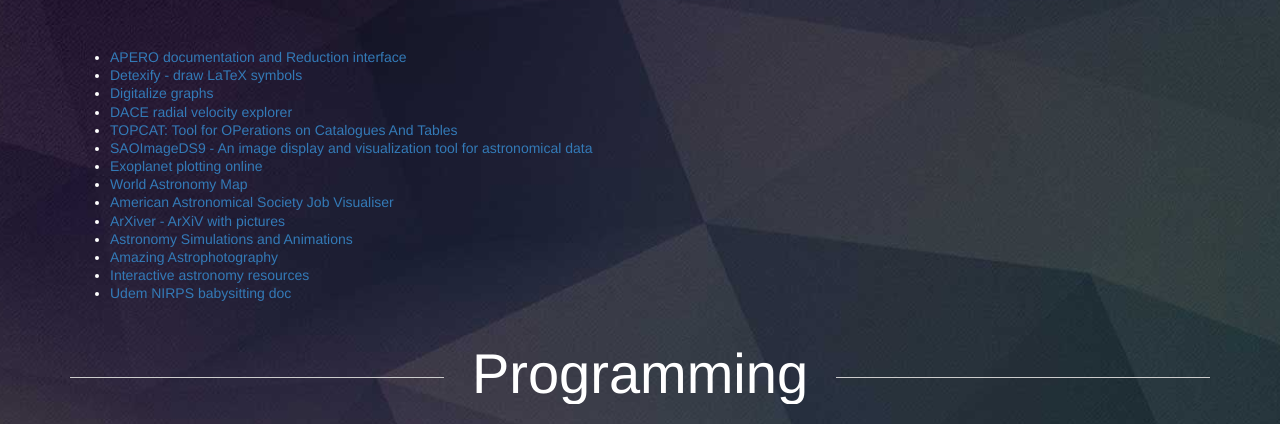
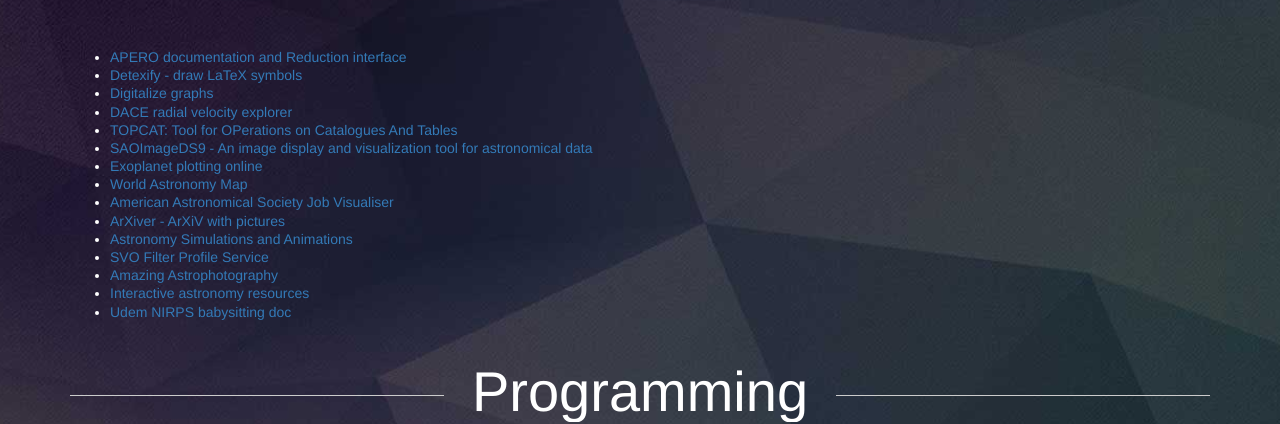
Before and after one commit to njcuk9999/njcuk9999.github.io, a website built with Parcel: page plinks.html in a window 1280 px wide. Shown: the part 412-836 px from the top of the page. Built offline with nearby package versions, Linux system fonts and the light colour scheme.

Commit message:
Update plinks.html

```diff
--- a/plinks.html
+++ b/plinks.html
@@ -75,6 +75,7 @@
               <li><a href="http://www.physics.usyd.edu.au/~vmoss/jobvis/">American Astronomical Society Job Visualiser</a></li>
               <li><a href="http://arxiver.moonhats.com/">ArXiver - ArXiV with pictures</a></li>
               <li><a href="http://astro.unl.edu/animationsLinks.html">Astronomy Simulations and Animations</a></li>
+              <li><a href="http://svo2.cab.inta-csic.es/theory/fps/">SVO Filter Profile Service</a></li>
               <li><a href="http://www.damianpeach.com">Amazing Astrophotography</a></li>
               <li><a href="https://highered.mheducation.com/sites/0072482621/student_view0/interactives.html">Interactive astronomy resources</a></li>
               <li><a href="https://udemontreal-my.sharepoint.com/:p:/g/personal/lison_malo_umontreal_ca/EUt0CJch9WdMkBZPbQyvhwsBd1Zy82dtCXk824j7ejYbVw?rtime=gs_lwtoH3Ug">Udem NIRPS babysitting doc</a></li>
```
